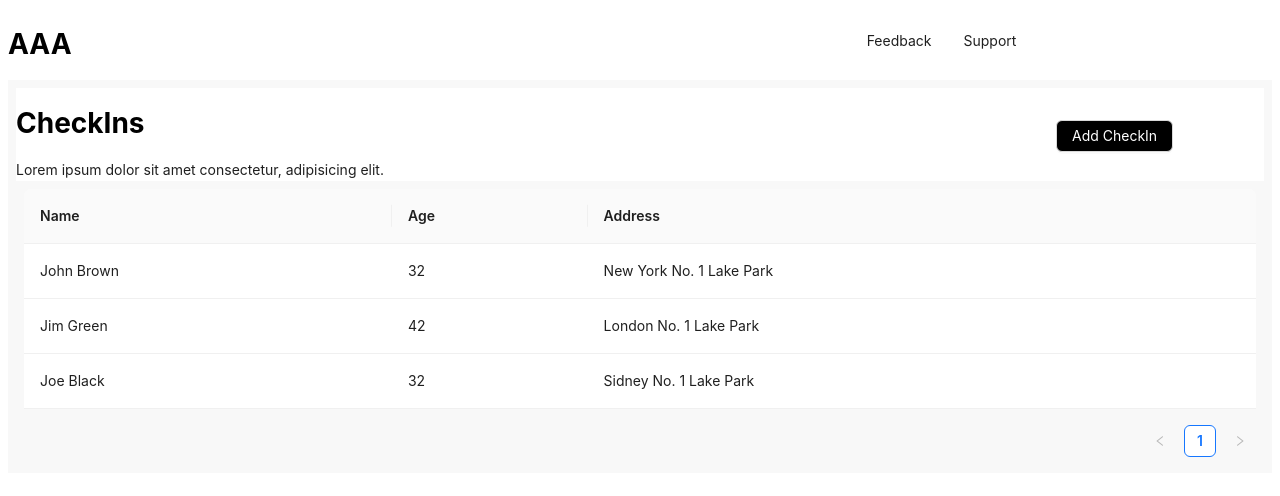
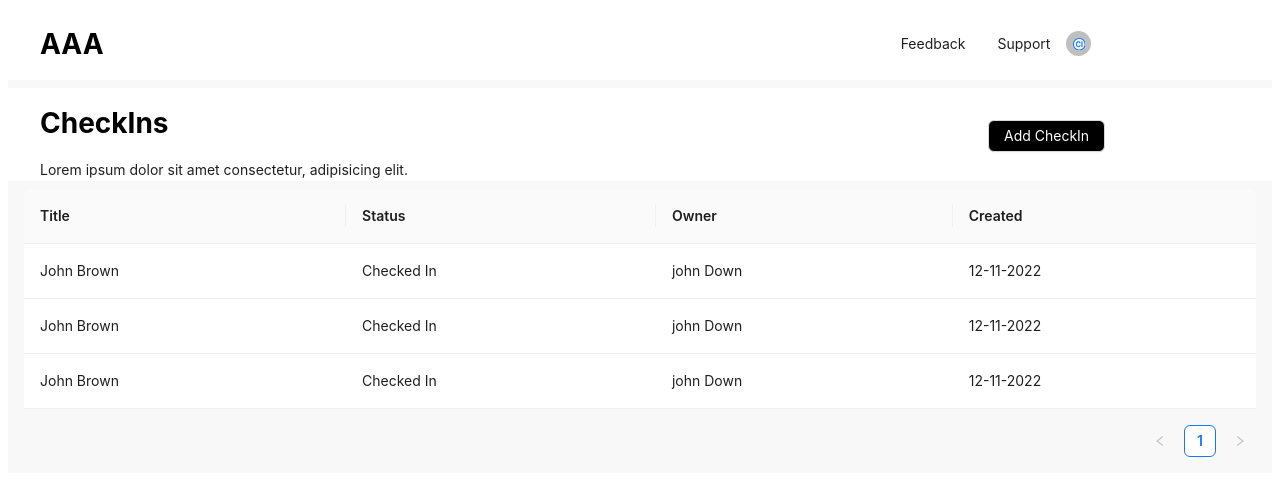
Before and after one commit to Hamaad9292/newNextProj, a Next.js app: page /New in a window 1280 px wide. Shown: the top 496 px of the page. Built offline with nearby package versions, Linux system fonts and the light colour scheme.

Commit message:
after all changes

```diff
--- a/package.json
+++ b/package.json
@@ -9,6 +9,7 @@
     "lint": "next lint"
   },
   "dependencies": {
+    "@ant-design/icons": "^5.0.1",
     "@fortawesome/fontawesome-free": "^6.4.0",
     "antd": "^5.4.5",
     "eslint": "8.39.0",
--- a/src/Components/AddCheck.js
+++ b/src/Components/AddCheck.js
@@ -29,8 +29,8 @@ function AddCheck() {
 
     return (
         <div style={{background:"white"}}>
-            <Row style={{ marginTop: "" }}>
-                <Col span={20}>
+            <Row >
+                <Col span={18} style={{marginLeft:'2rem'}}>
                     <h1>CheckIns</h1>
                     <div>
                         <Text>Lorem ipsum dolor sit amet consectetur, adipisicing elit.</Text>
--- a/src/Components/Navbar.js
+++ b/src/Components/Navbar.js
@@ -1,18 +1,20 @@
 import React from 'react';
-import { Row, Col, Typography, Button } from 'antd';
+import { Row, Col, Typography, Button, Avatar } from 'antd';
+import BabyIcon from '@ant-design/icons/CiTwoTone';
+
 const { Text } = Typography;
 
 function Navbar() {
   return (
     <div style={{background:"white"}}>
       <Row>
-        <Col span={16}>
+        <Col span={14} style={{marginLeft:'2rem'}}>
           <h1>AAA</h1>
         </Col>
-        <Col span={8} style={{marginTop:'1rem'}}>
+        <Col span={8} style={{display:'flex',justifyContent:'center',alignItems:'center'}}>
           <Button type="text">Feedback</Button>
           <Button type="text">Support</Button>
-
+          <Avatar size={25} icon={<BabyIcon/> } />
         </Col>
       </Row>
     </div>
--- a/src/Components/TableWithDrawer.js
+++ b/src/Components/TableWithDrawer.js
@@ -3,40 +3,48 @@ import { Table, Drawer } from 'antd';
 
 const columns = [
   {
-    title: 'Name',
-    dataIndex: 'name',
-    key: 'name',
+    title: 'Title',
+    dataIndex: 'Title',
+    key: 'Title',
   },
   {
-    title: 'Age',
-    dataIndex: 'age',
-    key: 'age',
+    title: 'Status',
+    dataIndex: 'Status',
+    key: 'Status',
   },
   {
-    title: 'Address',
-    dataIndex: 'address',
-    key: 'address',
+    title: 'Owner',
+    dataIndex: 'Owner',
+    key: 'Owner',
+  },
+  {
+    title: 'Created',
+    dataIndex: 'Created',
+    key: 'Created',
   },
 ];
 
 const data = [
   {
     key: '1',
-    name: 'John Brown',
-    age: 32,
-    address: 'New York No. 1 Lake Park',
+    Title: 'John Brown',
+    Owner: "john Down",
+    Status: 'Checked In',
+    Created: '12-11-2022',
   },
   {
     key: '2',
-    name: 'Jim Green',
-    age: 42,
-    address: 'London No. 1 Lake Park',
+    Title: 'John Brown',
+    Owner: "john Down",
+    Status: 'Checked In',
+    Created: '12-11-2022',
   },
   {
     key: '3',
-    name: 'Joe Black',
-    age: 32,
-    address: 'Sidney No. 1 Lake Park',
+    Title: 'John Brown',
+    Owner: "john Down",
+    Status: 'Checked In',
+    Created: '12-11-2022',
   },
 ];
 
@@ -72,9 +80,10 @@ function TableWithDrawer() {
       >
         {selectedRow && (
           <div>
-            <p>Name: {selectedRow.name}</p>
-            <p>Age: {selectedRow.age}</p>
-            <p>Address: {selectedRow.address}</p>
+            <p>Title: {selectedRow.Title}</p>
+            <p>Status: {selectedRow.Status}</p>
+            <p>Owner: {selectedRow.Owner}</p>
+            <p>Created At: {selectedRow.Created}</p>
           </div>
         )}
       </Drawer>
--- a/src/pages/New.js
+++ b/src/pages/New.js
@@ -11,7 +11,7 @@ function New() {
     <div style={{ background: '	#F8F8F8', height: '100%' }}>
 
       <Navbar />
-      <div style={{ marginLeft: ".5rem", marginRight: '.5rem', marginTop: '.5rem' }}><AddCheck /></div>
+      <div style={{ marginTop: '.5rem' }}><AddCheck /></div>
       <div style={{ marginLeft: "1rem", marginRight: '1rem', marginTop: '.5rem', marginBottom: '2rem', }}> <TableWithDrawer /></div>
     </div>
 
```
Also changed, not shown: 1 other file (tests, documents, lock files or other folders).
